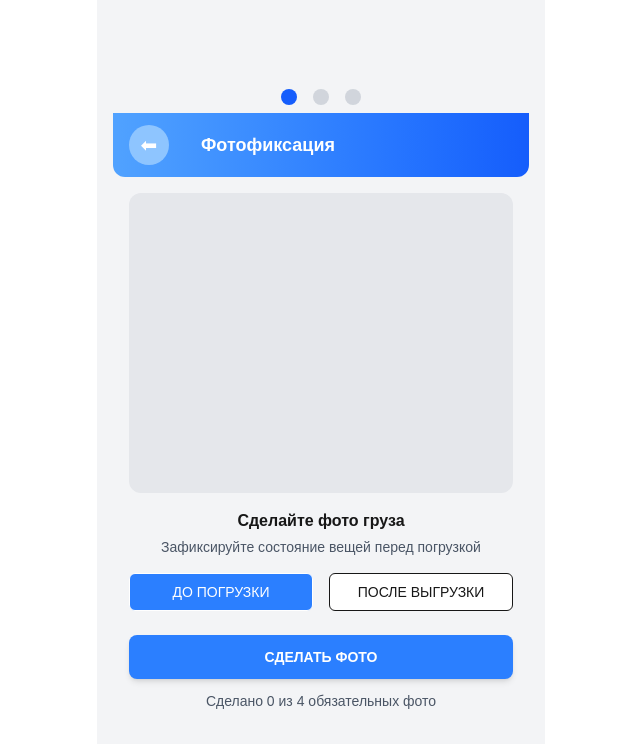
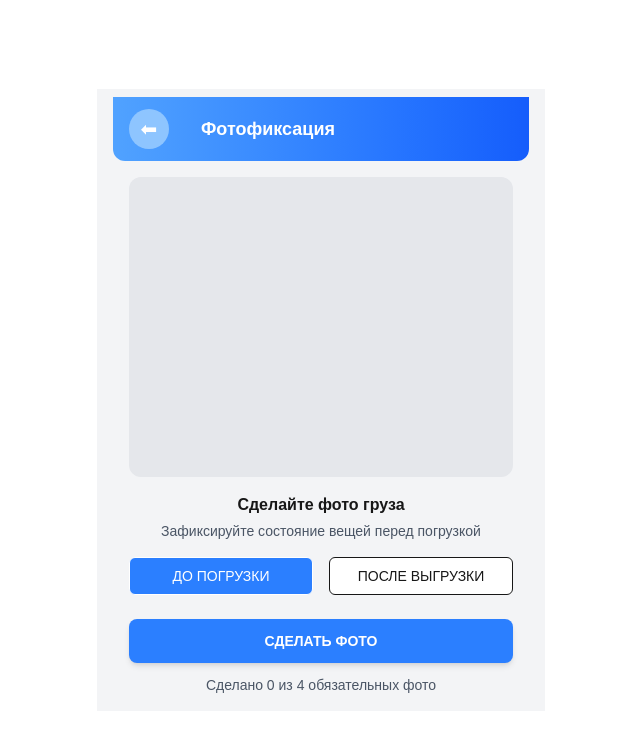
Before and after one commit to yadber/Illuminiti-photoConfirmation, a Next.js app: page /orders/1/photo in a window 1280 px wide. Shown: the top 744 px of the page, without its empty margins (319-959 px from the left). Built offline with nearby package versions, Linux system fonts and the light colour scheme.

Commit message:
minor change

```diff
--- a/src/app/orders/[id]/photo/page.js
+++ b/src/app/orders/[id]/photo/page.js
@@ -141,14 +141,15 @@ export default function PhotoCapture() {
   }, []);
 
   return (
-    <div className="min-h-screen max-w-md w-full mx-auto bg-gray-100 dark:bg-gray-900 flex flex-col items-center justify-center px-4">
+    <div className="min-h-screen flex flex-col items-center justify-center">
+      <div className="min-h-fit  max-w-md w-full mx-auto bg-gray-100 dark:bg-gray-900 flex flex-col items-center justify-center px-4">
         {/* Top Circles + Parent Header just because i see it in the screenshot */}
         <div className="w-full flex flex-col items-center">
-        <div className="flex justify-center gap-4 pt-4">
+          {/* <div className="flex justify-center gap-4 pt-4">
           <div className="w-4 h-4 rounded-full bg-blue-600" />
           <div className="w-4 h-4 rounded-full bg-gray-300" />
           <div className="w-4 h-4 rounded-full bg-gray-300" />
-        </div>
+        </div> */}
 
           <div className="w-full flex items-center bg-gradient-to-r from-blue-400 to-blue-600 dark:from-blue-600 dark:to-blue-800 text-white px-4 py-3 rounded-b-xl mt-2">
             <button
@@ -272,5 +273,6 @@ export default function PhotoCapture() {
           ))}
         </div>
       </div>
+    </div>
   );
 }
--- a/src/app/orders/[id]/sign/page.js
+++ b/src/app/orders/[id]/sign/page.js
@@ -46,7 +46,8 @@ export default function ClientSignature() {
   };
 
   return (
-    <div className="min-h-screen max-w-md w-full mx-auto bg-gray-100 dark:bg-gray-900 flex flex-col items-center justify-center px-4">
+    <div className="min-h-screen flex justify-center items-center">
+      <div className="min-h-fit max-w-md w-full mx-auto bg-gray-100 dark:bg-gray-900 flex flex-col items-center justify-center px-4">
         {/* Header */}
         <div className="w-full flex items-center bg-gradient-to-r from-blue-400 to-blue-600 dark:from-blue-600 dark:to-blue-800 text-white px-4 py-3 rounded-b-xl mb-6">
           <button
@@ -121,5 +122,6 @@ export default function ClientSignature() {
           </div>
         )}
       </div>
+    </div>
   );
 }
```
Lines whose indentation alone changed are shown as unchanged.
